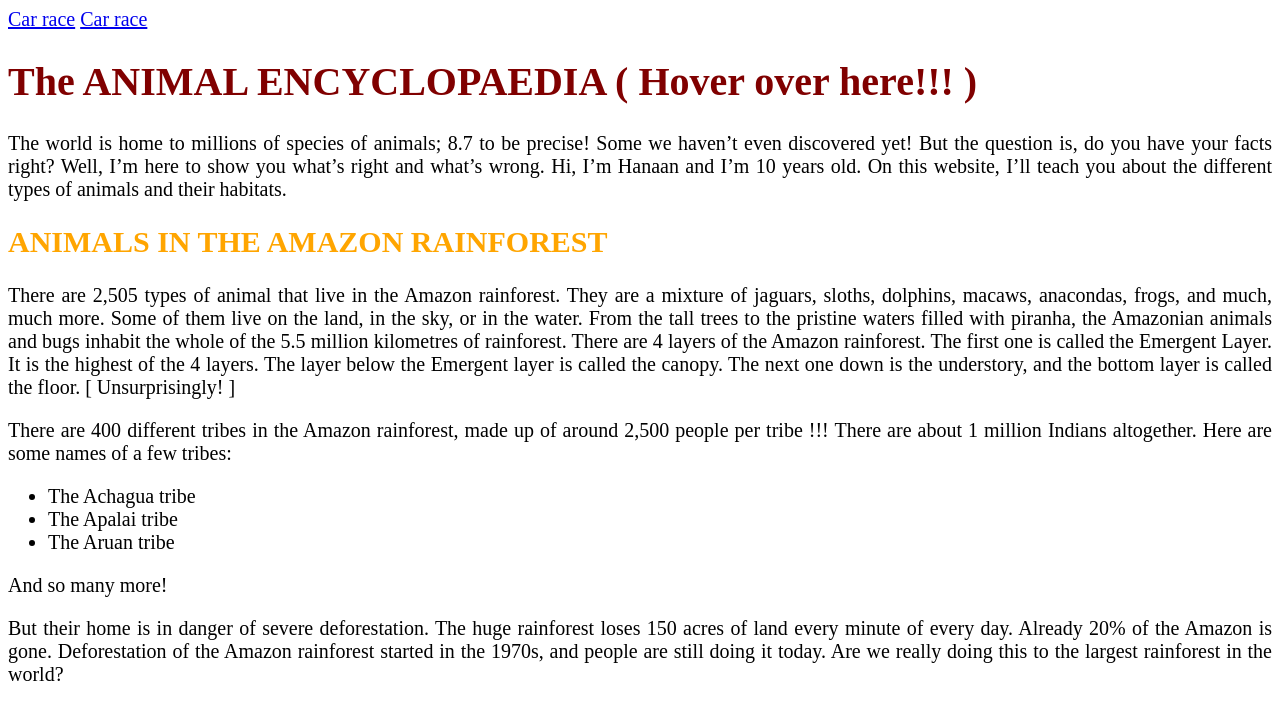
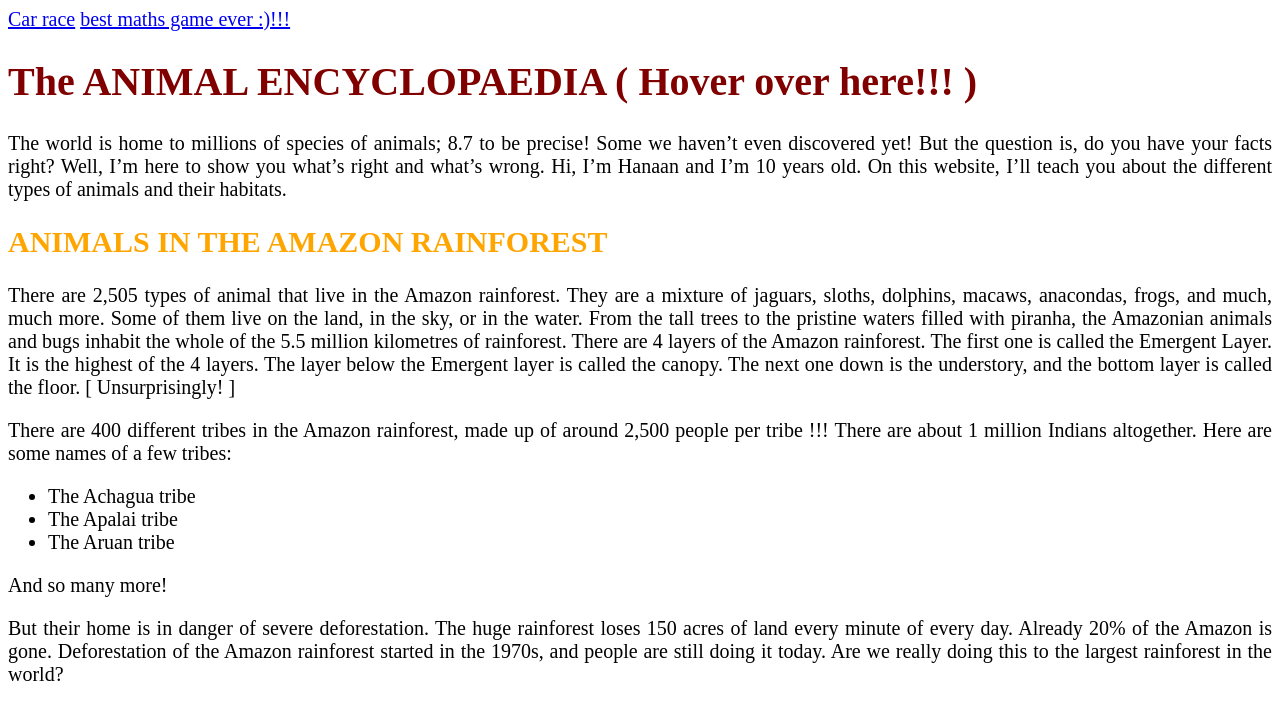
Before and after one commit to hanaanf/hanaanf.github.io, a plain HTML site: page index.html in a window 1280 px wide. Drawn offline with Linux system fonts and the light colour scheme.

Commit message:
fixed anchor tag

```diff
--- a/index.html
+++ b/index.html
@@ -38,7 +38,7 @@
  <body>
   <div>
    <a href="/src/hanaan2.html">Car race</a>
-   <a href="/src/mathsgame.html">Car race</a>
+   <a href="/src/mathsgame.html">best maths game ever :)!!!</a>
   </div>
   <h1 onmouseover="changecolor()" onmouseout=" changecolorback()">The ANIMAL ENCYCLOPAEDIA
  ( Hover over here!!! ) </h1>
```
